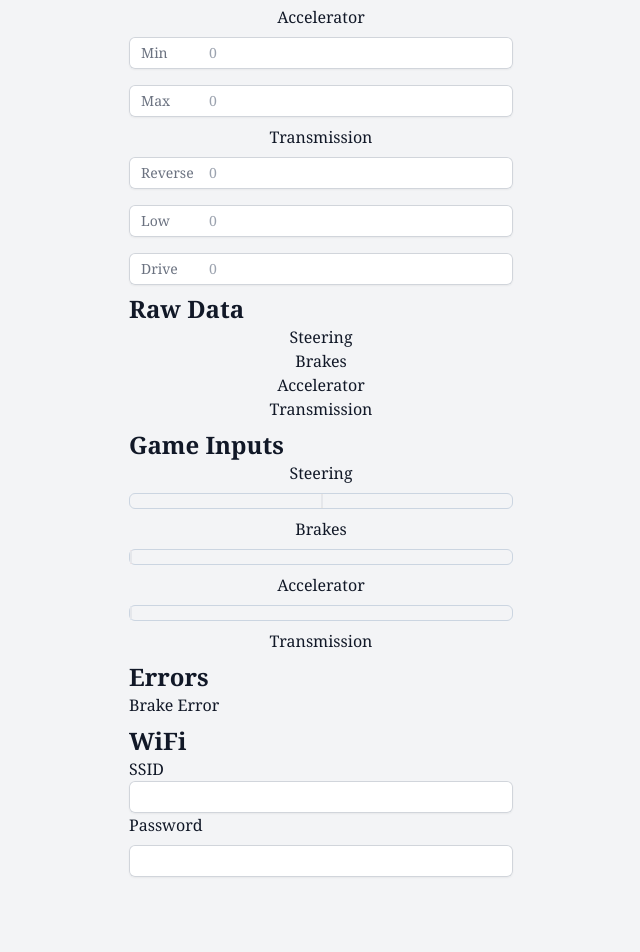
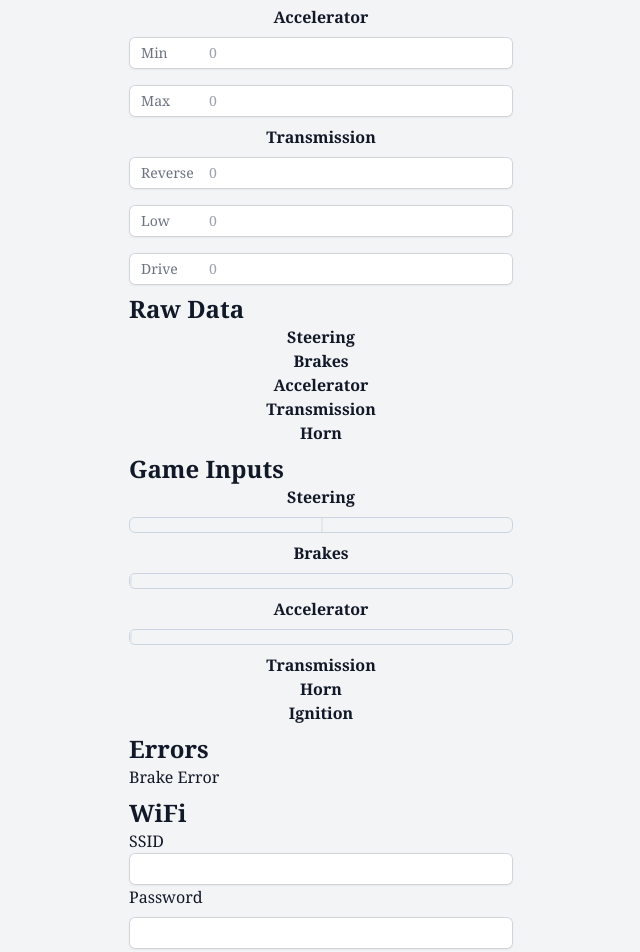
Before and after one commit to landing-gear-production/truck-simulator, a plain HTML site: page data/index.html in a window 1280 px wide. Shown: the part 391-1343 px from the top of the page, without its empty margins (319-959 px from the left). Before the commit the page ends 1284 px from the top, so only its background shows below. Drawn offline with Linux system fonts and the light colour scheme.

Commit message:
Horn Stuff

```diff
--- a/data/index.html
+++ b/data/index.html
@@ -26,7 +26,7 @@
       <div class="grow min-w-96 self-center">
         <div class="flex flex-col justify-stretch">
           <h2 class="text-2xl font-bold">Sensor ranges</h2>
-          <label for="steering_range" class="self-center">Steering</label>
+          <label for="steering_range" class="self-center font-bold">Steering</label>
           <div class="relative rounded-md shadow-sm my-2">
             <div class="pointer-events-none absolute inset-y-0 left-0 flex items-center pl-3">
               <span class="text-gray-500 sm:text-sm">Range</span>
@@ -45,7 +45,7 @@
             </div>
             <input type="range" min="0.25" max="15.0" step="0.05" name="steering_scale" id="steering_scale" class="block w-full rounded-md border-0 py-1.5 pl-20 pr-2 text-gray-900 ring-1 ring-inset ring-gray-300 placeholder:text-gray-400 focus:ring-2 focus:ring-inset focus:ring-indigo-600 sm:text-sm" placeholder="1.0" oninput="updateSteeringScale(this.value)" onchange="updateSteeringScale(this.value)">
           </div>
-          <label for="brake_range" class="self-center">Brakes</label>
+          <label for="brake_range" class="self-center font-bold">Brakes</label>
           <div class="relative rounded-md shadow-sm my-2">
             <div class="pointer-events-none absolute inset-y-0 left-0 flex items-center pl-3">
               <span class="text-gray-500 sm:text-sm">Min</span>
@@ -58,7 +58,7 @@
             </div>
             <input type="number" name="brake_max" id="brake_max" class="block w-full rounded-md border-0 py-1.5 pl-20 pr-2 text-gray-900 ring-1 ring-inset ring-gray-300 placeholder:text-gray-400 focus:ring-2 focus:ring-inset focus:ring-indigo-600 sm:text-sm" placeholder="0">
           </div>
-          <label for="accelerator_range" class="self-center">Accelerator</label>
+          <label for="accelerator_range" class="self-center font-bold">Accelerator</label>
           <div class="relative mt-2 rounded-md shadow-sm my-2">
             <div class="pointer-events-none absolute inset-y-0 left-0 flex items-center pl-3">
               <span class="text-gray-500 sm:text-sm">Min</span>
@@ -71,7 +71,7 @@
             </div>
             <input type="number" name="accelerator_max" id="accelerator_max" class="block w-full rounded-md border-0 py-1.5 pl-20 pr-2 text-gray-900 ring-1 ring-inset ring-gray-300 placeholder:text-gray-400 focus:ring-2 focus:ring-inset focus:ring-indigo-600 sm:text-sm" placeholder="0">
           </div>
-          <label for="transmission_thresholds" class="self-center">Transmission</label>
+          <label for="transmission_thresholds" class="self-center font-bold">Transmission</label>
           <div class="relative rounded-md shadow-sm my-2">
             <div class="pointer-events-none absolute inset-y-0 left-0 flex items-center pl-3">
               <span class="text-gray-500 sm:text-sm">Reverse</span>
@@ -97,35 +97,41 @@
         <div>
           <div class="mb-2 flex flex-col justify-stretch">
             <h2 class="text-2xl font-bold">Raw Data</h2>
-            <label for="steering" class="self-center">Steering</label>
+            <label for="steering" class="self-center font-bold">Steering</label>
             <p id="raw_steering" class="self-center"></p>
-            <label for="brakes" class="self-center">Brakes</label>
+            <label for="brakes" class="self-center font-bold">Brakes</label>
             <p id="raw_brake" class="self-center"></p>
-            <label for="accelerator" class="self-center">Accelerator</label>
+            <label for="accelerator" class="self-center font-bold">Accelerator</label>
             <p id="raw_accelerator" class="self-center"></p>
-            <label for="accelerator" class="self-center">Transmission</label>
+            <label for="transmission" class="self-center font-bold">Transmission</label>
             <p id="raw_transmission" class="self-center"></p>
+            <label for="horn" class="self-center font-bold">Horn</label>
+            <p id="raw_horn" class="self-center"></p>
           </div>
 
           <div class="flex flex-col justify-stretch">
             <h2 class="text-2xl font-bold">Game Inputs</h2>
-            <label for="steering" class="self-center">Steering</label>
-            <p id="steering_value"></p>
+            <label for="steering" class="self-center font-bold">Steering</label>
+            <p id="steering_value" class="self-center"></p>
             <div class="border-slate-300 border rounded-md h-4 my-2 flex relative">
               <div id="steering" class="bg-orange-300 border rounded-md absolute" style="top: 0; bottom: 0; left:50%;" role="progressbar"></div>
             </div>
-            <label for="brakes" class="self-center">Brakes</label>
+            <label for="brakes" class="self-center font-bold">Brakes</label>
             <p id="brakes_value" class="self-center"></p>
             <div class="border-slate-300 border rounded-md h-4 my-2 flex relative">
               <div id="brakes" class="bg-red-300 border rounded-md" role="progressbar"></div>
             </div>
-            <label for="accelerator" class="self-center">Accelerator</label>
+            <label for="accelerator" class="self-center font-bold">Accelerator</label>
             <p id="accelerator_value" class="self-center"></p>
             <div class="border-slate-300 border rounded-md h-4 my-2 flex relative">
               <div id="accelerator" class="bg-blue-300 border rounded-md" role="progressbar"></div>
             </div>
-            <label for="accelerator" class="self-center">Transmission</label>
+            <label for="accelerator" class="self-center font-bold">Transmission</label>
             <p id="transmission" class="self-center"></p>
+            <label for="horn" class="self-center font-bold">Horn</label>
+            <p id="horn" class="self-center"></p>
+            <label for="accelerator" class="self-center font-bold">Ignition</label>
+            <p id="ignition" class="self-center"></p>
           </div>
 
           <div class="my-2">
--- a/data/index.js
+++ b/data/index.js
@@ -107,6 +107,8 @@ function updateData(data) {
       case 'transmission':
         updateTransmission(value)
         break
+      default:
+        document.getElementById(key).innerText = value
     }
   })
 
```
Also changed, not shown: 2 other files. Lines whose indentation alone changed are shown as unchanged.
